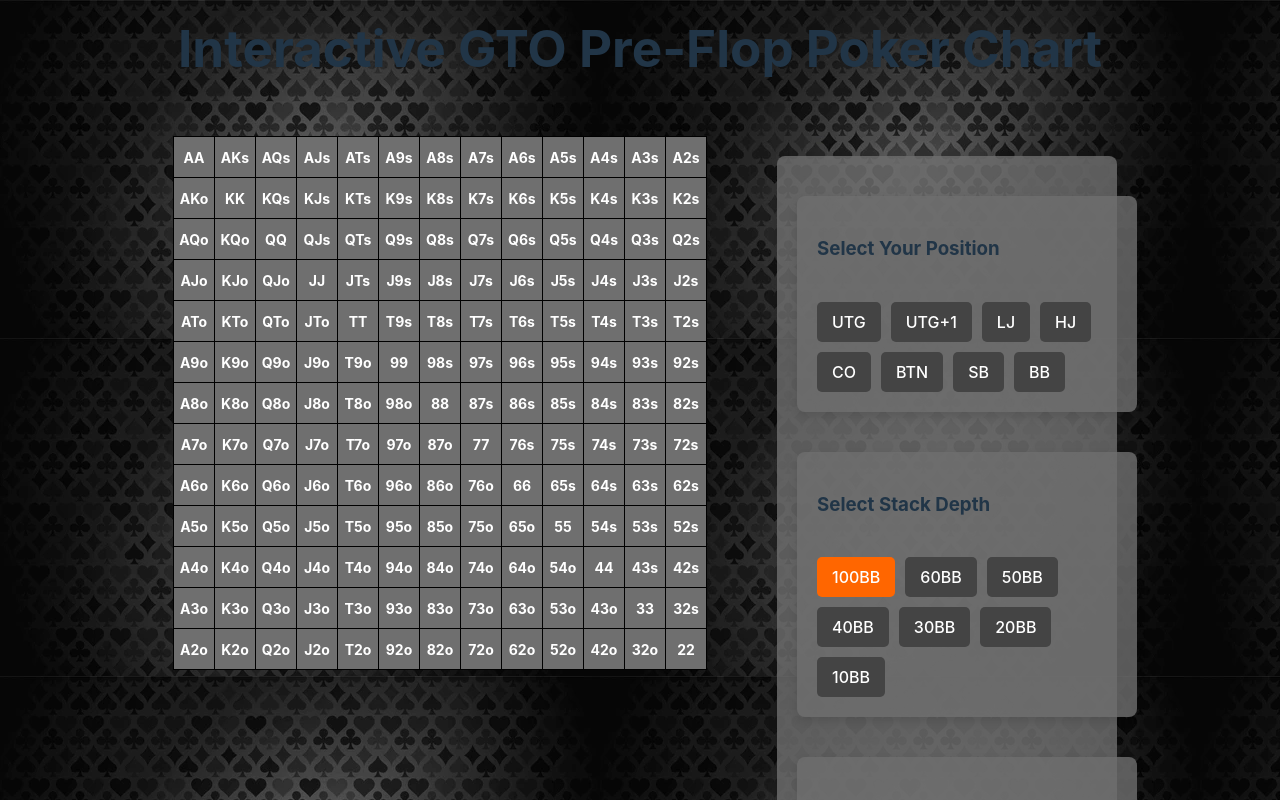
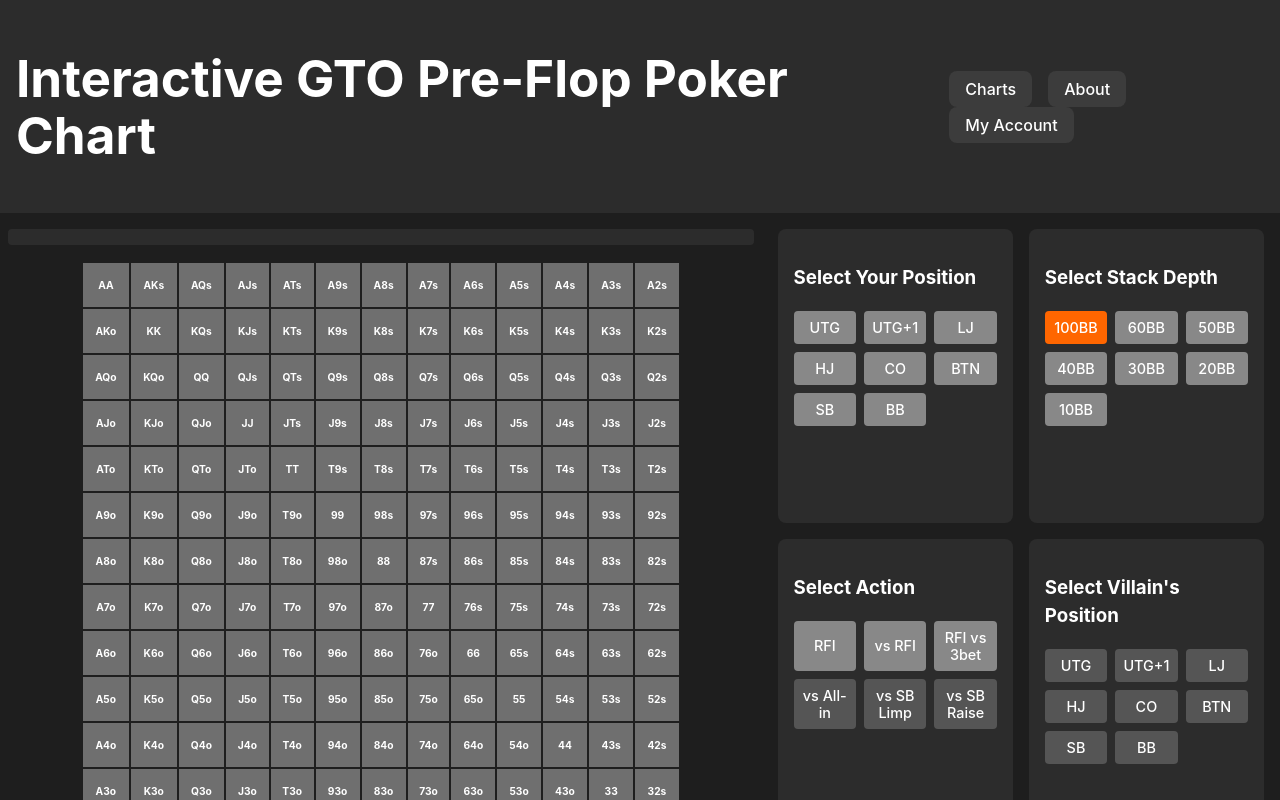
Before and after one commit to gza007/my-react-project, a React (Vite) app: page / in a window 1280 px wide. Shown: the top 800 px of the page. Built offline with nearby package versions, Linux system fonts and the light colour scheme.

Commit message:
layout changed, action % boxes need Css-ing

```diff
--- /dev/null
+++ b/src/ActionPercentages.css
@@ -0,0 +1,20 @@
+.action-percentages {
+  display: flex;
+  justify-content: space-between;
+  margin-top: 1rem;
+}
+
+.action-percentage-box {
+  flex: 1;
+  background-color: #333;
+  padding: 0.5rem;
+  border-radius: 4px;
+  text-align: center;
+  margin: 0 0.25rem;
+}
+
+.percentage {
+  display: block;
+  font-weight: bold;
+  font-size: 1.1em;
+}
--- a/src/App.css
+++ b/src/App.css
@@ -1,129 +1,112 @@
-/* Flexbox layout for the app */
 .app-container {
   display: flex;
   flex-direction: column;
+  min-height: 100vh;
+  background-color: #1e1e1e;
+  color: white;
+}
+
+header {
+  display: flex;
+  justify-content: space-between;
   align-items: center;
-  justify-content: flex-start;  /* No vertical centering */
+  padding: 1rem;
+  background-color: #2c2c2c;
+}
+
+.header-buttons button {
+  margin-left: 1rem;
+  padding: 0.5rem 1rem;
+  background-color: #3c3c3c;
+  border: none;
+  color: white;
+  cursor: pointer;
+}
+
+main {
+  flex: 1;
+  display: flex;
+  flex-direction: column;
+  padding: 1rem;
+}
+
+.chart-title {
   width: 100%;
-  height: auto;  /* Let height grow with content */
-  margin: 0;
-  padding: 0;
-  background-image: url('/assets/background.jpeg');
+  font-size: 1.2rem;
+  margin-bottom: 1rem;
+  text-align: center;
+  background-color: #2c2c2c;
+  padding: 0.5rem;
+  border-radius: 4px;
+  font-weight: bold;
 }
 
 .content-container {
   display: flex;
-  justify-content: center;
-  align-items: flex-start;
-  width: 100%;
-  max-width: 1200px;
-  margin-top: 20px; /* Add some space from the title */
-  padding: 20px;
-  gap: 20px;
+  gap: 2rem;
 }
 
-.main-content {
-  display: flex;
-  justify-content: center;
-  align-items: flex-start; /* Align the tops of the grid and selector */
-  width: 100%;
-  max-width: 1200px;
-}
-
-.grid-section {
-  display: flex;
-  flex-direction: column;
-  align-items: center;  /* Center the title and grid together */
-  max-width: 800px;
-  margin-right: 20px;  /* Space between grid and selector */
-}
-
-.title-wrapper {
-  display: flex;
-  justify-content: center; /* Center the title in the available space */
-  width: 100%;
-}
-
-/* Title centered above the grid */
-.chart-title {
-  font-size: 25px;
-  font-weight: bold;
-  background-color: rgba(111, 111, 111, 0.8);
-  border-radius: 8px;
-  padding: 10px 20px;
-  max-width: 400px;
-  text-align: center;
-  margin-bottom: 20px;
-  width: 100%;
-  display: block;
-}
-
-/* Grid wrapper */
-.grid-wrapper {
+.left-container {
+  flex: 3;
   display: flex;
   flex-direction: column;
   align-items: center;
-  justify-content: flex-start;
-  margin-right: 20px;
 }
 
-/* Grid container */
 .grid-container {
-  width: 100%;
-  display: flex;
-  justify-content: center;
-  padding: 10px;
-  padding-top: 0px;
-  box-sizing: border-box;
+  flex: 2;
 }
 
-/* Selector container */
-.selector-container {
-  display: flex;
-  flex-direction: column;
-  gap: 20px;
-  padding: 20px;
-  background-color: rgba(111, 111, 111, 0.8);
-  border-radius: 8px;
-  box-shadow: 0 4px 8px rgba(0, 0, 0, 0.1);
-  width: 300px;
-  align-self: flex-start;
-  margin-top: 20px;
+.selectors-container {
+  flex: 2;
+  display: grid;
+  grid-template-columns: 1fr 1fr;
+  gap: 1rem;
 }
 
-.selector-container select,
-.selector-container label {
-  width: 100%;
-  padding: 10px;
-  margin-bottom: 10px;
-  font-size: 16px;
+.selector-container {
+  background-color: #2c2c2c;
+  padding: 1rem;
+  border-radius: 8px;
 }
 
-/* Optional: Adjust the h1 title at the top */
-h1 {
-  text-align: center;
-  margin: 20px 0;
+.selector-group {
+  background-color: #2c2c2c;
+  padding: 1rem;
+  border-radius: 8px;
 }
 
-/* App.css */
-.button-group {
-  display: flex;
-  flex-wrap: wrap;
-  gap: 10px;
+.button-grid {
+  display: grid;
+  grid-template-columns: repeat(3, 1fr);
+  gap: 0.5rem;
+}
+
+.access-all-button {
+  margin-top: 1rem;
+  width: 100%;
+  padding: 0.5rem;
+  background-color: rgb(222, 187, 14);
+  color: white;
+  border: none;
+  border-radius: 4px;
+  cursor: pointer;
+  font-size: 0.9rem;
 }
 
 .custom-button {
-  padding: 10px 15px;
-  background-color: #444;
+  padding: 0.5rem;
+  background-color: #888;
   color: white;
   border: none;
-  border-radius: 5px;
+  border-radius: 4px;
   cursor: pointer;
   transition: background-color 0.3s;
+  font-size: 0.9rem;
 }
 
 .custom-button:hover {
-  background-color: #555;
+  background-color: hsl(24, 91%, 66%);
 }
 
 .custom-button.active {
@@ -131,5 +114,6 @@ h1 {
 }
 
 .custom-button:disabled {
-  background-color: #888;
+  background-color: #555;
+  cursor: not-allowed;
 }
--- a/src/App.jsx
+++ b/src/App.jsx
@@ -5,6 +5,7 @@ import PositionSelector from './components/PositionSelector';
 import VillainPositionSelector from './components/VillainPositionSelector';
 import StackDepthSelector from './components/StackDepthSelector';
 import ActionSelector from './components/ActionSelector';
+import ActionPercentages from './components/ActionPercentages';
 import rfi100 from './data/100BB/rfi.json';
 import rfiVs3bet100 from './data/100BB/rfiVs3bet100.json';
 import vsRfi100 from './data/100BB/vsRfi.json';
@@ -229,33 +230,26 @@ function App() {
 
   return (
     <div className="app-container">
+      <header>
       <h1>Interactive GTO Pre-Flop Poker Chart</h1>
-
-      {/* Flexbox container to position selectors on the right */}
+      <div className="header-buttons">
+        <button>Charts</button>
+        <button>About</button>
+        <button>My Account</button>
+      </div>
+      </header>
+      <main>
         <div className="content-container">
-
-         {/* New wrapper to contain both grid and selectors */}
-         <div className="main-content">
-
-       <div className="grid-section">
+          <div className="left-container">
+            <div className="chart-title">
             {userPos && currentAction && currentStackDepth && actionData && Object.keys(actionData).length > 0 && (
-        <h2 className="chart-title">
-        {getChartTitle(userPos, currentAction, currentStackDepth, villainPos)}
-        </h2>
+            getChartTitle(userPos, currentAction, currentStackDepth, villainPos)
             )}
-
-      {/* Grid Wrapper */}
-      <div className="grid-wrapper">
-
-      {/* Grid Component */}
-      <div className="grid-container">
+          </div>
             <PokerGrid actionData={currentAction && userPos && currentStackDepth ? actionData : {}} />
+            <ActionPercentages actionData={currentAction && userPos && currentStackDepth ? actionData : {}} />
           </div>
-      </div>
-    </div>
-
-      {/* Selector Component */}
-      <div className="selector-container">
+          <div className="selectors-container">
             <PositionSelector onSelect={handlePositionChange} currentPosition={userPos} />
             <StackDepthSelector onSelect={handleStackDepthChange} currentStackDepth={currentStackDepth} />
             <ActionSelector
@@ -271,10 +265,9 @@ function App() {
               action={currentAction}
               stackDepth={currentStackDepth}
             />
-
           </div>
         </div>
-      </div>
+      </main>
     </div>
     );
   }
--- a/src/PokerGrid.css
+++ b/src/PokerGrid.css
@@ -1,19 +1,19 @@
+.grid-wrapper {
+  width: 100%;
+  aspect-ratio: 1 / 1;
+  max-width: 600px;
+  margin: 0 auto;
+}
+
 .poker-grid {
-  width: auto;
-  margin: 0 auto; /* Center the grid */
-  border-collapse: collapse;
+  width: 100%;
+  height: 100%;
 }
 
 .poker-grid td {
-  width: 40px;
-  height: 40px;
+  font-size: 0.8vw;
   text-align: center;
-  padding: 0;
-  vertical-align: middle;
-  border: 1px solid black;
   font-weight: bold;
-  color: white;
-  font-size: 14px;
 }
 
 .raise {
@@ -75,3 +75,9 @@
 .key-percentage {
   font-size: 0.9em;
 }
+
+@media (max-width: 768px) {
+  .poker-grid td {
+    font-size: 1.5vw;
+  }
+}
--- /dev/null
+++ b/src/components/ActionPercentages.jsx
@@ -0,0 +1,36 @@
+import React from 'react';
+import '../ActionPercentages.css';
+
+const ActionPercentages = ({ actionData }) => {
+  console.log('ActionPercentages received action data:', actionData);
+
+  // Step 1: Check if actionData exists
+  const { "action%": actionPercentages = null } = actionData || {};
+
+  // If actionData is missing, default to empty actions
+  const isActionDataAvailable = Object.keys(actionData || {}).length > 0;
+
+  // Step 2: Handle missing 'action%' and set valid actions
+  const validActions = actionPercentages
+    ? Object.entries(actionPercentages).filter(([key, value]) => value !== "0" && value)
+    : [];
+
+  // Step 3: Calculate width for each key item based on the number of valid actions
+  const keyBoxWidth = validActions.length ? (100 / validActions.length) + "%" : "0%";
+
+  if (!isActionDataAvailable || validActions.length === 0) {
+    return null; // Don't render anything if there's no valid data
+  }
+
+  return (
+    <div className="action-percentages">
+      {validActions.map(([key, value], index) => (
+        <div key={index} className="action-percentage-box">
+          <span className="percentage">{value}</span>
+        </div>
+      ))}
+    </div>
+  );
+};
+
+export default ActionPercentages;
--- a/src/components/ActionSelector.jsx
+++ b/src/components/ActionSelector.jsx
@@ -28,7 +28,7 @@ const ActionSelector = ({ onSelect, currentAction, userPos, stackDepth }) => {
   return (
     <div className="selector-container">
       <h3>Select Action</h3>
-      <div className="button-group">
+      <div className="button-grid">
         {actions.map(({ value, label }) => (
           <Button
             key={value}
--- a/src/components/PokerGrid.jsx
+++ b/src/components/PokerGrid.jsx
@@ -44,19 +44,19 @@ const PokerGrid = ({ actionData }) => {
     }
   };
 
-// Step 1: Check if actionData exists
-const { "action%": actionPercentages = null, ...hands } = actionData || {};
+// // Step 1: Check if actionData exists
+// const { "action%": actionPercentages = null, ...hands } = actionData || {};
 
-// If actionData is missing, default to empty actions (grey hands)
-const isActionDataAvailable = Object.keys(actionData || {}).length > 0;
+// // If actionData is missing, default to empty actions (grey hands)
+// const isActionDataAvailable = Object.keys(actionData || {}).length > 0;
 
-// Step 2: Handle missing 'action%' and set valid actions
-const validActions = actionPercentages
-  ? Object.entries(actionPercentages).filter(([key, value]) => value !== "0" && value)
-  : [];
+// // Step 2: Handle missing 'action%' and set valid actions
+// const validActions = actionPercentages
+//   ? Object.entries(actionPercentages).filter(([key, value]) => value !== "0" && value)
+//   : [];
 
-// Step 3: Calculate width for each key item based on the number of valid actions
-const keyBoxWidth = validActions.length ? (100 / validActions.length) + "%" : "0%";
+// // Step 3: Calculate width for each key item based on the number of valid actions
+// const keyBoxWidth = validActions.length ? (100 / validActions.length) + "%" : "0%";
 
   const renderGrid = () => {
     return handMatrix.map((row, rowIndex) => (
@@ -77,21 +77,9 @@ const keyBoxWidth = validActions.length ? (100 / validActions.length) + "%" : "0
 
 return (
   <div className="grid-wrapper">
-    {/* The Poker Hand Grid */}
     <table className="poker-grid">
       <tbody>{renderGrid()}</tbody>
     </table>
-
- {/* Conditionally render the action key only if validActions exist */}
- {isActionDataAvailable && validActions.length > 0 ? (
-        <div className="chart-key">
-          {validActions.map(([key, value], index) => (
-            <div key={index} className="key-item" style={{ width: keyBoxWidth }}>
-              <span className="key-percentage">{value}</span>
-            </div>
-          ))}
-        </div>
-      ) : null}
     </div>
   );
 }
--- a/src/components/PositionSelector.jsx
+++ b/src/components/PositionSelector.jsx
@@ -8,7 +8,7 @@ const PositionSelector = ({ onSelect, currentPosition }) => {
   return (
     <div className="selector-container">
       <h3>Select Your Position</h3>
-      <div className="button-group">
+      <div className="button-grid">
         {positions.map((position) => (
           <Button
             key={position}
--- a/src/components/StackDepthSelector.jsx
+++ b/src/components/StackDepthSelector.jsx
@@ -8,7 +8,7 @@ const StackDepthSelector = ({ onSelect, currentStackDepth }) => {
   return (
     <div className="selector-container">
       <h3>Select Stack Depth</h3>
-      <div className="button-group">
+      <div className="button-grid">
         {stackDepths.map((depth) => (
           <Button
             key={depth}
@@ -22,4 +22,23 @@ const StackDepthSelector = ({ onSelect, currentStackDepth }) => {
   );
 };
 
+
+// return (
+//   <div className="selector-container">
+//     <h3>Stack Size</h3>
+//     <div className="button-grid">
+//       {stackDepths.map(({ value, label, star }) => (
+//         <Button
+//           key={value}
+//           label={`${label}${star ? ' ★' : ''}`}
+//           onClick={() => onSelect(value)}
+//           isActive={currentStackDepth === value}
+//         />
+//       ))}
+//     </div>
+//     <button className="access-all-button">Access all Stack Sizes for £4.99 per month</button>
+//   </div>
+// );
+// };
+
 export default StackDepthSelector;
--- a/src/components/VillainPositionSelector.jsx
+++ b/src/components/VillainPositionSelector.jsx
@@ -34,7 +34,7 @@ const VillainPositionSelector = ({ userPos, onSelect, currentValue, action, stac
   return (
     <div className="selector-container">
       <h3>Select Villain's Position</h3>
-      <div className="button-group">
+      <div className="button-grid">
         {positions.map((position) => (
           <Button
             key={position}
--- a/src/data/100BB/rfi.json
+++ b/src/data/100BB/rfi.json
@@ -177,6 +177,12 @@
     "22": "r/f"
 },
     "UTG+1": {
+      "action%": {
+        "Raise%": "2.5bb 16.72%",
+        "Fold%": "Fold 32.3%",
+        "Call%": "Call 50%",
+        "Allin%": "0"
+      },
       "AA": "r",
       "AKs": "r",
       "AQs": "r",
@@ -348,6 +354,12 @@
       "22": "r/f"
       },
     "LJ": {
+      "action%": {
+        "Raise%": "2.5bb 56.72%",
+        "Fold%": "Fold 12.3%",
+        "Call%": "Call 10%",
+        "Allin%": "All-in 24%"
+      },
         "AA": "r",
         "AKs": "r",
         "AQs": "r",
```
Also changed, not shown: src/components/DropdownSelector.jsx (+25 -23 lines). Lines whose indentation alone changed are shown as unchanged.
